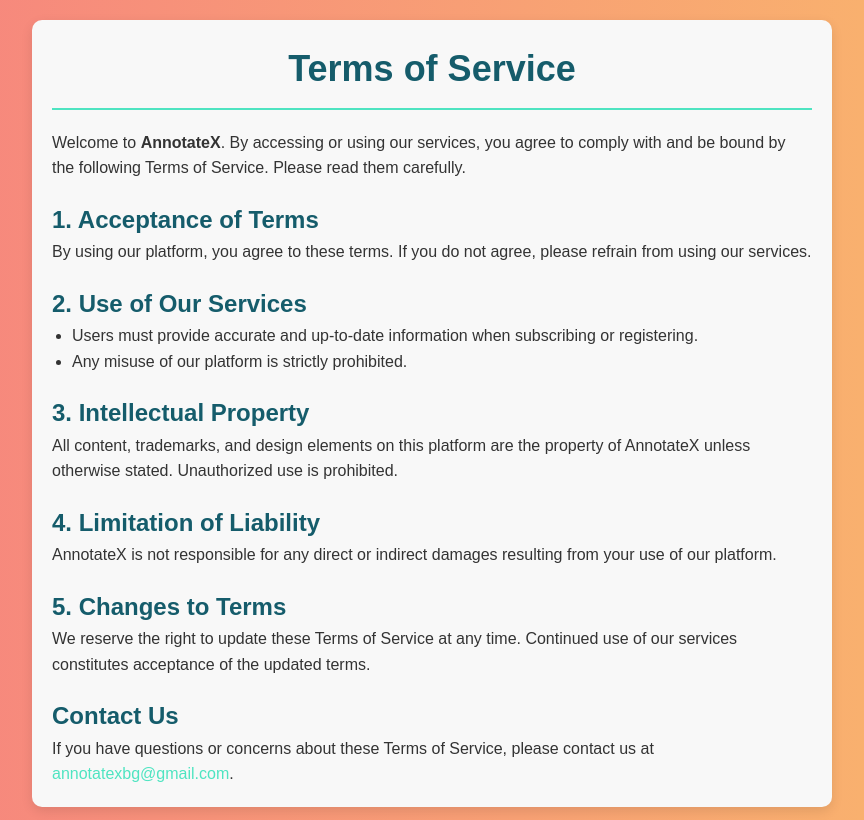
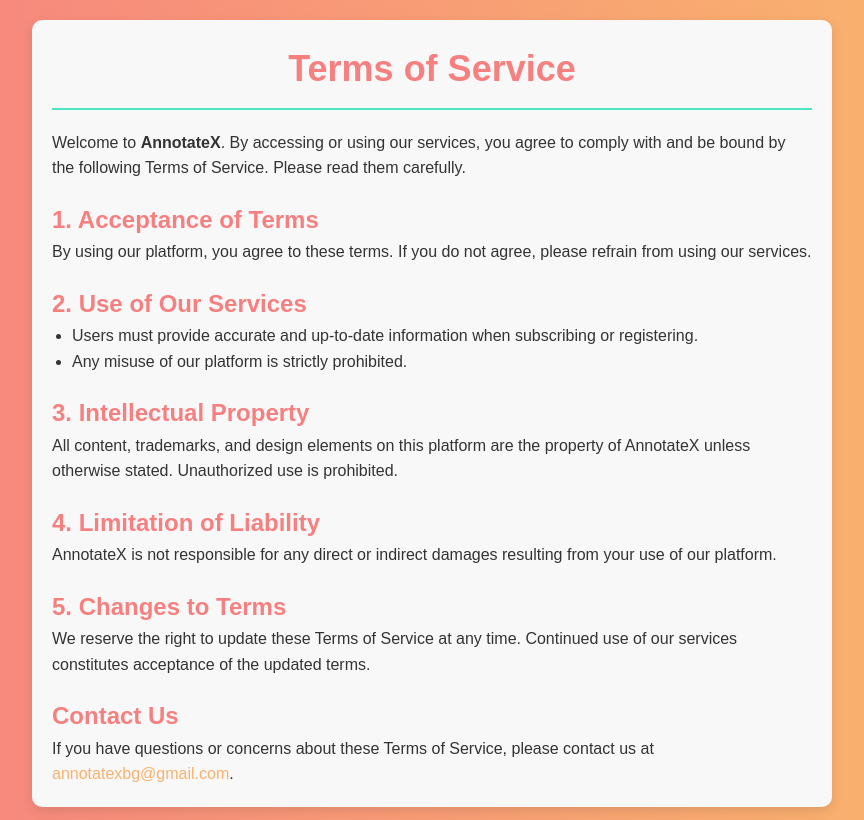
Before and after one commit to Feo4000/axcommingsoon, a React (Create React App) app: page /terms-of-service in a window 1280 px wide. Shown: the whole page, without its empty margins (208-1072 px from the left). Built offline with nearby package versions, Linux system fonts and the light colour scheme.

Commit message:
2.12.2024 - design commits

```diff
--- a/src/pages/PrivacyPolicy.css
+++ b/src/pages/PrivacyPolicy.css
@@ -20,13 +20,13 @@
 
 .privacy-policy-header h1 {
     font-size: 36px;
-    color: #155C6B;
+    color: #F68080;
 }
 
 .privacy-policy-content h2 {
     font-size: 24px;
     margin-top: 20px;
-    color: #155C6B;
+    color: #F68080;
 }
 
 .privacy-policy-content ul {
@@ -35,7 +35,7 @@
 }
 
 .privacy-policy-content a {
-    color: #4EE4C1;
+    color: #F9B16E;
     text-decoration: none;
 }
 
--- a/src/pages/TermsOfService.css
+++ b/src/pages/TermsOfService.css
@@ -20,13 +20,13 @@
 
 .terms-header h1 {
     font-size: 36px;
-    color: #155C6B;
+    color: #F68080;
 }
 
 .terms-content h2 {
     font-size: 24px;
     margin-top: 20px;
-    color: #155C6B;
+    color: #F68080;
 }
 
 .terms-content ul {
@@ -35,7 +35,7 @@
 }
 
 .terms-content a {
-    color: #4EE4C1;
+    color: #F9B16E;
     text-decoration: none;
 }
 
```
